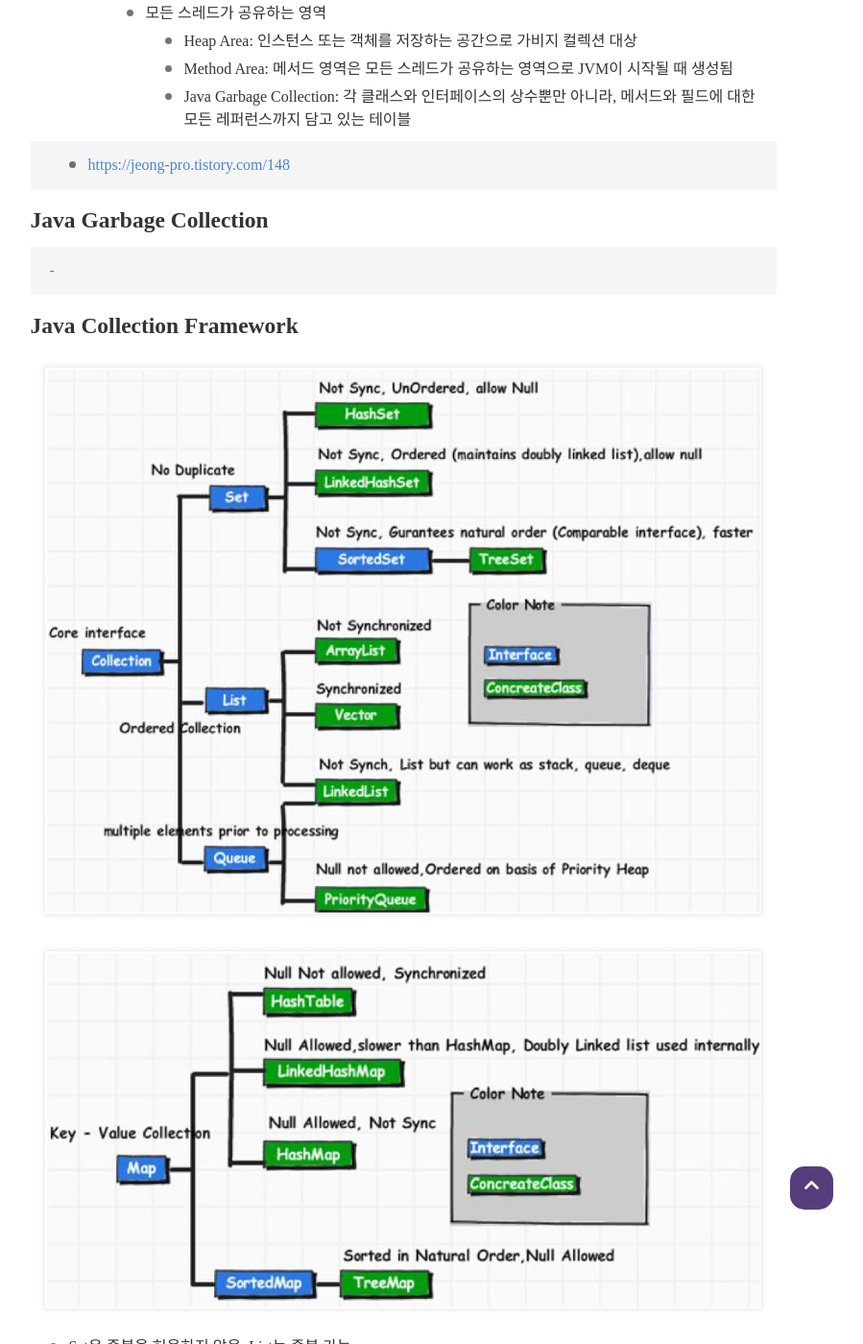
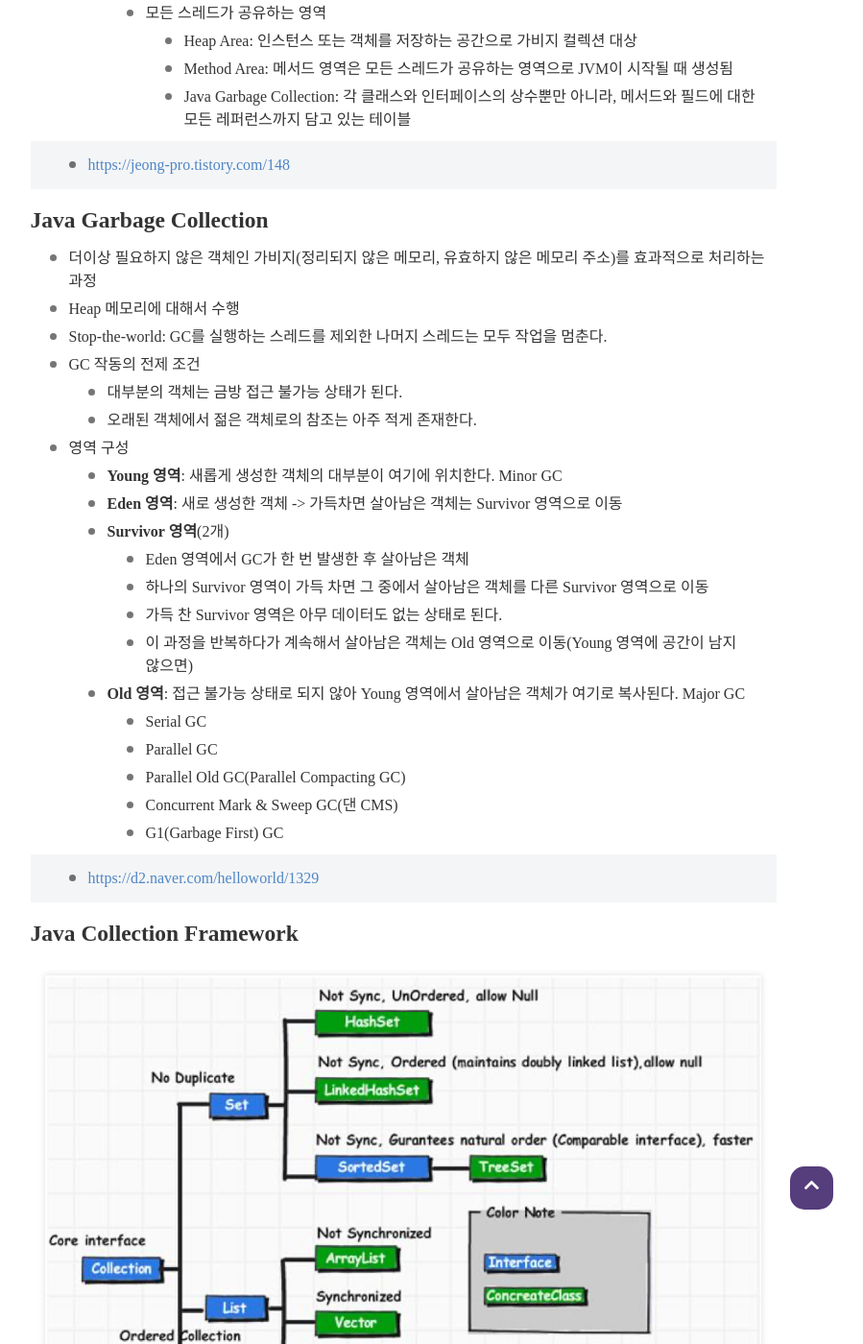
Before and after one commit to jsyang-dev/jsyang-dev.github.io, a Jekyll site: the page built from _posts/2020-01-05-basic-knowledge-java.md, in a window 1280 px wide and 1400 px high, scrolled down 3795 px. Shown: the whole window at 96% size, without its empty margins (220-1119 px from the left). Built offline with Jekyll 4.4.1, drawn with Linux system fonts in a browser that asks for light colours; nearby versions of some CDN libraries; some web fonts are replaced; comment, search, counter and statistics services are not loaded; some of the changed text lies outside the part shown.

Commit message:
Post 수정 - Java 기본지식

```diff
--- a/_posts/2020-01-05-basic-knowledge-java.md
+++ b/_posts/2020-01-05-basic-knowledge-java.md
@@ -101,7 +101,28 @@ comments: 'True'
 
 ### Java Garbage Collection
 
-> -
+- 더이상 필요하지 않은 객체인 가비지(정리되지 않은 메모리, 유효하지 않은 메모리 주소)를 효과적으로 처리하는 과정
+- Heap 메모리에 대해서 수행
+- Stop-the-world: GC를 실행하는 스레드를 제외한 나머지 스레드는 모두 작업을 멈춘다.
+- GC 작동의 전제 조건
+  - 대부분의 객체는 금방 접근 불가능 상태가 된다.
+  - 오래된 객체에서 젊은 객체로의 참조는 아주 적게 존재한다.
+- 영역 구성
+  - **Young 영역**: 새롭게 생성한 객체의 대부분이 여기에 위치한다. Minor GC
+  - **Eden 영역**: 새로 생성한 객체 -> 가득차면 살아남은 객체는 Survivor 영역으로 이동
+  - **Survivor 영역**(2개)
+    - Eden 영역에서 GC가 한 번 발생한 후 살아남은 객체
+    - 하나의 Survivor 영역이 가득 차면 그 중에서 살아남은 객체를 다른 Survivor 영역으로 이동
+    - 가득 찬 Survivor 영역은 아무 데이터도 없는 상태로 된다.
+    - 이 과정을 반복하다가 계속해서 살아남은 객체는 Old 영역으로 이동(Young 영역에 공간이 남지 않으면)
+  - **Old 영역**: 접근 불가능 상태로 되지 않아 Young 영역에서 살아남은 객체가 여기로 복사된다. Major GC
+    - Serial GC
+    - Parallel GC
+    - Parallel Old GC(Parallel Compacting GC)
+    - Concurrent Mark & Sweep GC(댄 CMS)
+    - G1(Garbage First) GC
+
+> - [https://d2.naver.com/helloworld/1329](https://d2.naver.com/helloworld/1329)
 
 ### Java Collection Framework
 
@@ -198,13 +219,34 @@ comments: 'True'
 
 ### JPA 란
 
-> -
+- ORM(Object-relational mapping)
+  - 객체는 객체대로 설계하고, 관계형 데이터베이스는 관계형 데이터베이스대로 설계한다.
+  - ORM 프레임워크가 중간에서 매핑해준다.
+- JPA(Java Persistence API)
+  - 현재 자바 진영의 ORM 기술 표준으로, 인터페이스의 모음이다.
+- Hibernate
+  - ORM 프레임워크
+  - JPA 인터페이스를 구현한 대표적인 오픈소스
+- JPA의 장점
+  - SQL 중심적인 개발에서 객체 중심으로 개발 가능
+  - 생산성 향상
+  - 유지보수: 필드 변경 시 객체의 필드만 변경하면 된다.
+  - Object와 RDB 간의 패러다임 불일치 해결
+  - 성능 최적화 기능: 모아서 쓰는 버퍼링 기능, 읽을 때 쓰는 캐싱 기능
+  - 데이터 접근 추상화와 벤더 독립성
 
-### 테스트 코드 작성 이유
-
-> -
+> - [https://gmlwjd9405.github.io/2019/08/04/what-is-jpa.html](https://gmlwjd9405.github.io/2019/08/04/what-is-jpa.html)
 
 ### 객체의 동일성, 동등성 차이점
+
+- 동일성(equality)
+  - 두개의 오프젝트가 완전히 동일한 것을 의미한다.
+  - 하나의 오브젝트만 존재하는것이며 그 오브젝트를 참조하는 여러개의 레퍼런스 변수를 갖고 있는 것을 의미한다.
+  - "=="로 주소값을 비교
+- 동등성(identity)
+  - 동일한 정보를 가지고 있는 오브젝트를 의미한다.
+  - 메모리상에 각기 다른 오브젝트가 존재하는 것이며 각 오브젝트의 기준에 따라 동등하다고 판단한다.
+  - equals() 에서 정의한 논리적인 비교
 
 > -
 
```
Also changed, not shown: other parts of _posts/2020-01-05-basic-knowledge-java.md (+2 -2 lines).
